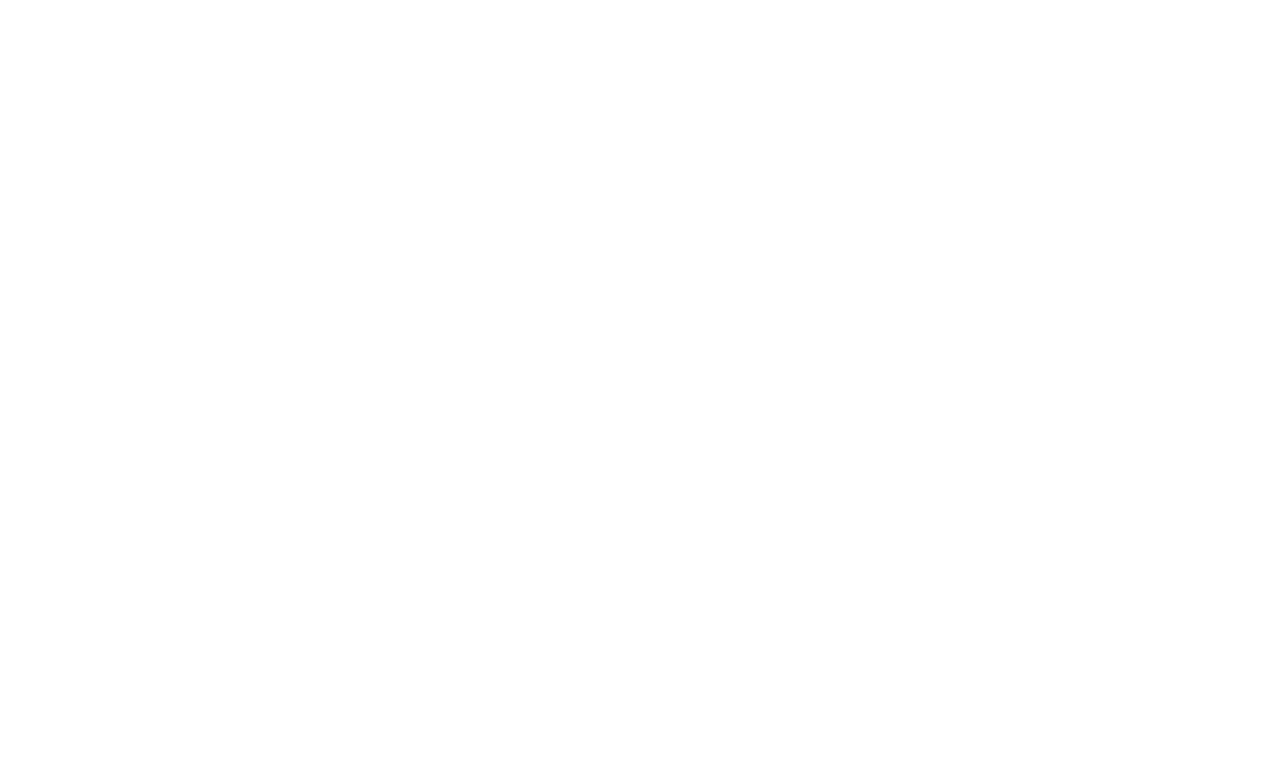
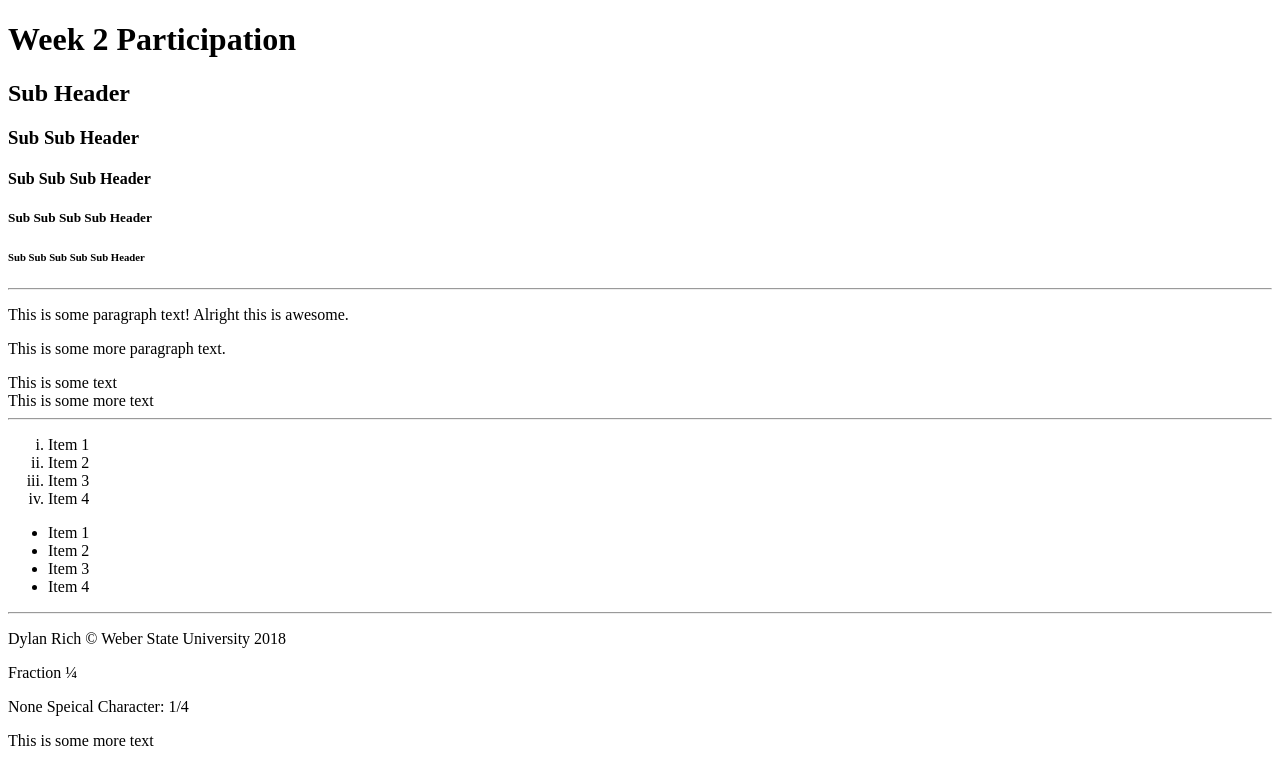
Before and after one commit to DylanRich/CS-2350, a plain HTML site: page Participation/Participation 2.html in a window 1280 px wide. Drawn offline with Linux system fonts and the light colour scheme.

Commit message:
Participation 2 Finish

```diff
--- a/Participation/Participation 2.html
+++ b/Participation/Participation 2.html
@@ -1,16 +1,53 @@
 <!DOCTYPE html>
 <html lang=”en”>
 <head>
-  <!--Honor Code: I acknowledge that this code represents my own work: YOUR INITIALS GO HERE Date: Date Goes Here-->
+  <!--Honor Code: I acknowledge that this code represents my own work: DR Date: 1/17/2018-->
   <meta charset="utf-8" />
-  <meta name="description" content="DESCRIPTION OF ASSIGNMENT GOES HERE" />
-  <meta name="keywords" content="COMMA SEPARATED SEARCH KEYWORDS FOR ASSIGNMENT GOES HERE" />
-  <meta name="author" content="Your Name Goes Here" />
+  <meta name="description" content="Basic HTML Introduction" />
+  <meta name="keywords" content="HTML, Basic HTML, Introduction" />
+  <meta name="author" content="Dylan Rich" />
+
 
   <title>Week 2 Participation</title>
 
 </head>
 <body>
-  <!-WEBPAGE CONTENTS INSERTED HERE -->
+  <h1>Week 2 Participation</h1>
+  <h2>Sub Header</h2>
+  <h3>Sub Sub Header</h3>
+  <h4>Sub Sub Sub Header</h4>
+  <h5>Sub Sub Sub Sub Header</h5>
+  <h6>Sub Sub Sub Sub Sub Header</h6>
+
+  <hr/>
+
+  <p>This is some paragraph text! Alright this is awesome.</p>
+  <p>This is some more paragraph text.</p>
+
+  This is some text<br/>
+  This is some more text
+
+  <hr/>
+
+  <ol type="i">
+    <li>Item 1</li>
+    <li>Item 2</li>
+    <li>Item 3</li>
+    <li>Item 4</li>
+  </ol>
+
+  <ul>
+    <li>Item 1</li>
+    <li>Item 2</li>
+    <li>Item 3</li>
+    <li>Item 4</li>
+  </ul>
+
+  <hr/>
+
+  <p>Dylan Rich &copy; Weber State University 2018</p>
+  <p>Fraction &frac14;</p>
+  <p>None Speical Character: 1/4</p>
+  <p>This is some more&nbsp;text</p>
 </body>
 </html>
```
